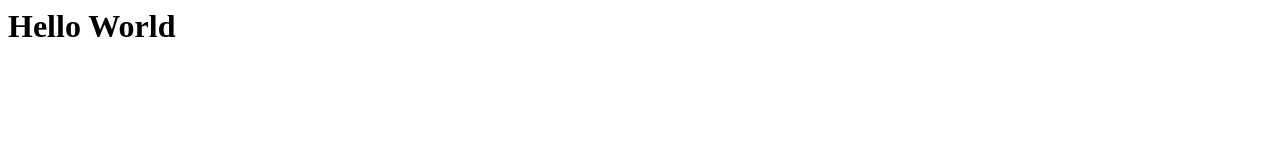
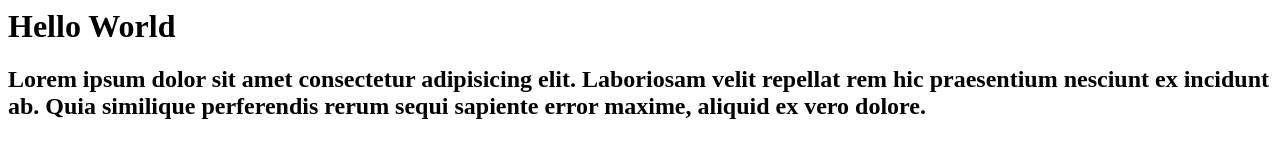
Before and after one commit to meenubohra/mysampleapp, a plain HTML site: page index1.html in a window 1280 px wide. Drawn offline with Linux system fonts and the light colour scheme.

Commit message:
Changes made to index1.html

```diff
--- a/index1.html
+++ b/index1.html
@@ -5,5 +5,8 @@
 
     <body>
         <h1>Hello World</h1>
+        <h2>Lorem ipsum dolor sit amet consectetur adipisicing elit. Laboriosam velit repellat
+            rem hic praesentium nesciunt ex incidunt ab. Quia similique perferendis rerum sequi
+            sapiente error maxime, aliquid ex vero dolore.</h2>
     </body>
 </html>
```
